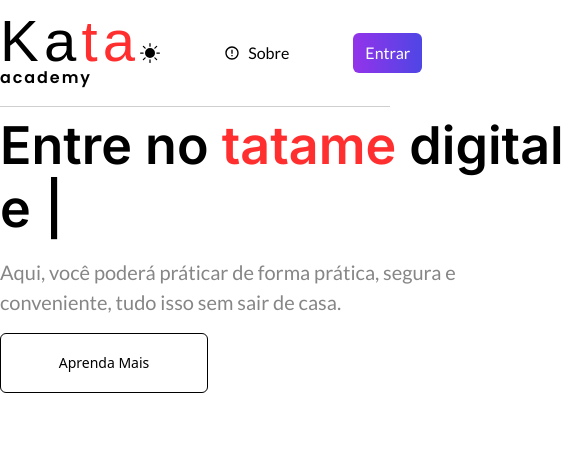
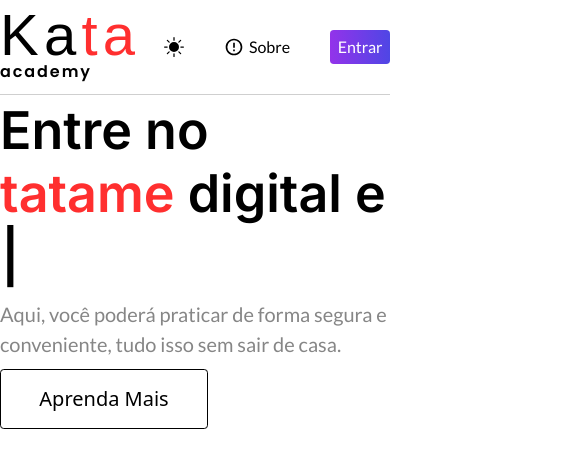
Before and after one commit to lucaspari/kata-academy, a Next.js app: page / in a window 390 px wide. Shown: the top 468 px of the page, 585 px wide, since content can reach past the window. Built offline with nearby package versions, Linux system fonts and the light colour scheme; no server answers; a web font is replaced by a local one.

Commit message:
feat: updating html height and width and fixing responsiveness and font-size of the home page

```diff
--- a/src/app/globals.css
+++ b/src/app/globals.css
@@ -2,12 +2,11 @@
 @tailwind components;
 @tailwind utilities;
 html {
-  height: 100vh;
-}
-body {
   font-size: 62.5%;
   padding: 0;
   box-sizing: border-box;
+  height: 100vh;
+  width: 100%;
 }
 
 .bar {
--- a/src/app/page.tsx
+++ b/src/app/page.tsx
@@ -14,7 +14,7 @@ export default function Home() {
       <div className="my-2 flex items-center  w-auto lg:flex lg:flex-col">
         <div className="flex flex-col gap-4">
           <div
-            className={`${inter.className} text-[5.2em] w-[596px] leading-[62.93px] `}
+            className={`${inter.className} text-[5.2em] lg:w-[596px] lg:h-[190px] leading-[62.93px]`}
           >
             <TypeAnimation
               text="Entre no <span class='text-[#FF2F2F]'>tatame</span> digital e
@@ -22,12 +22,12 @@ export default function Home() {
             />
           </div>
           <p
-            className={`${lato.className} text-[#868686] w-[514px] leading-[30px] text-[25px] text-xl`}
+            className={`${lato.className} text-[#868686] lg:w-[514px] leading-[30px] text-[2em]`}
           >
-            Aqui, você poderá práticar de forma prática, segura e conveniente,
-            tudo isso sem sair de casa.
+            Aqui, você poderá praticar de forma segura e conveniente, tudo isso
+            sem sair de casa.
           </p>
-          <button className="text-[23px] rounded-md border border-solid w-[208px] h-[60px] border-black py-2 px-4 text-sm dark:border-white">
+          <button className="text-[2em] rounded-md border border-solid w-[208px] h-[60px] border-black py-2 px-4 text-sm dark:border-white">
             Aprenda Mais
           </button>
         </div>
--- a/src/components/login.tsx
+++ b/src/components/login.tsx
@@ -12,7 +12,7 @@ export default function Login() {
   return (
     <button
       onClick={() => signIn()}
-      className="text-base text-white bg-gradient-to-r from-purple-600 to-indigo-600 rounded-md py-2 px-3"
+      className="text-[1.6em]  text-white bg-gradient-to-r from-purple-600 to-indigo-600 rounded-md py-2 px-3"
     >
       Entrar
     </button>
--- a/src/components/navbar.tsx
+++ b/src/components/navbar.tsx
@@ -21,19 +21,19 @@ export default function Navbar() {
               <span className=" text-[#FF2F2F]">ta</span>
             </div>
             <div className={poppins.className}>
-              <span className="tracking-[0.12em] leading-[24px] text-base">
+              <span className="tracking-[0.12em] leading-[24px] text-[1.6em]">
                 academy
               </span>
             </div>
           </div>
         </div>
-        <ul className={`${lato.className} text-[1.6em] flex gap-16`}>
+        <ul className={`${lato.className} flex gap-16`}>
           <li className="flex items-center">
             <ThemeChanger />
           </li>
           <li className="flex  gap-2">
-            <RiErrorWarningLine className="self-center" />
-            <p className="self-center text-base">Sobre</p>
+            <RiErrorWarningLine size={20} className="self-center" />
+            <p className="self-center text-[1.6em] ">Sobre</p>
           </li>
           <li>
             <Login></Login>
--- a/tailwind.config.js
+++ b/tailwind.config.js
@@ -6,5 +6,9 @@ module.exports = {
     "./src/app/**/*.{js,ts,jsx,tsx,mdx}",
   ],
   darkMode: "class",
-  plugins: [],
+  theme: {
+    fontSize: {
+      base: ["1em", "15px"],
+    },
+  },
 };
```
